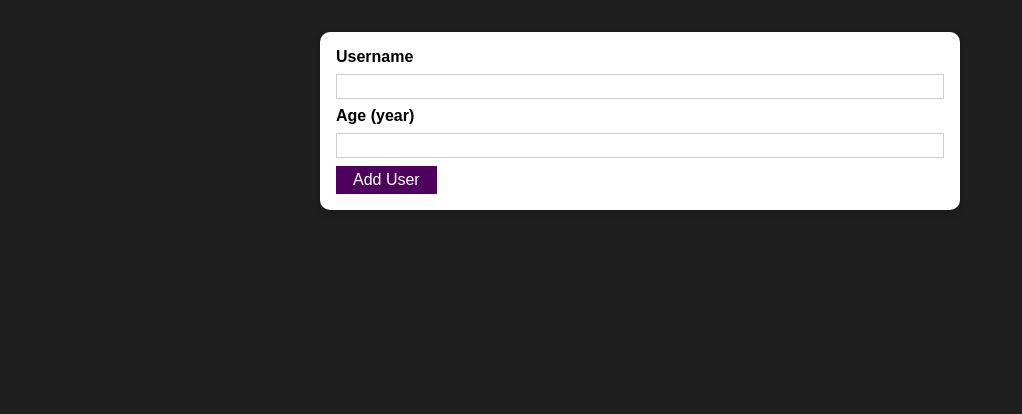
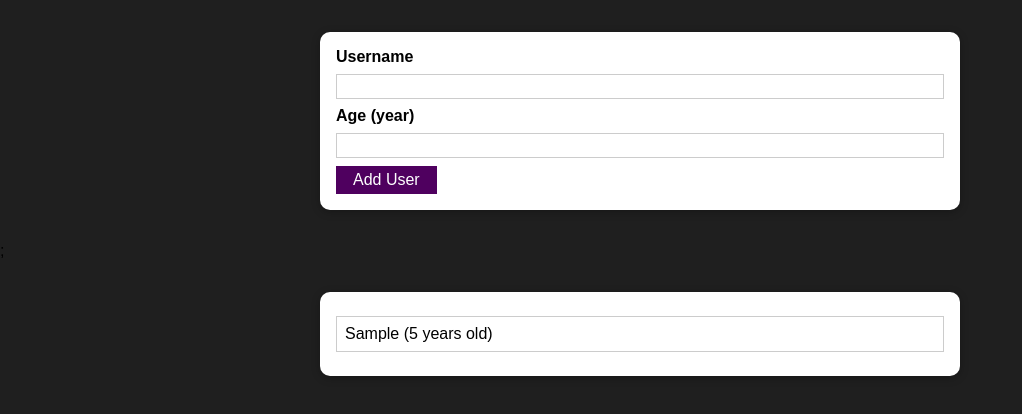
Before and after one commit to taratohidi/userProject, a React (Create React App) app: page / in a window 1280 px wide. Both pictures are taken after typing "Sample", "5" into the empty fields and a click on the button "Add User". Shown: the top 414 px of the page, without its empty margins (0-1022 px from the left). Built offline with nearby package versions, Linux system fonts and the light colour scheme.

Commit message:
Add a users list component and Manage a list of users vis state

```diff
--- a/src/App.jsx
+++ b/src/App.jsx
@@ -1,8 +1,25 @@
-import React from "react";
+import React, { useState } from "react";
 import AddUsers from "./components/Users/AddUsers";
+import UserList from "./components/Users/UserList";
 
 function App() {
-  return <AddUsers />;
+  const [users, setUsers] = useState([]);
+
+  const addUserHandler = (uName, uAge) => {
+    setUsers((prevUsers) => {
+      return [
+        ...prevUsers,
+        { name: uName, age: uAge, id: Math.random().toString() },
+      ];
+    });
+  };
+
+  return (
+    <>
+      <AddUsers onAddUser={addUserHandler} />;
+      <UserList users={users} />
+    </>
+  );
 }
 
 export default App;
--- a/src/components/Users/AddUsers.jsx
+++ b/src/components/Users/AddUsers.jsx
@@ -23,7 +23,9 @@
     if (+age < 1) {
       return;
     }
-    console.log(enteredUsername, age);
+
+    props.onAddUser(enteredUsername, age);
+
     setEnteredUsername("");
     setAge("");
   };
--- /dev/null
+++ b/src/components/Users/UserList.jsx
@@ -0,0 +1,19 @@
+import React from "react";
+import Card from "../UI/Card/Card";
+import classes from "./UserList.module.css";
+
+const UserList = (props) => {
+  return (
+    <Card className={classes.users}>
+      <ul>
+        {props.users.map((user) => (
+          <li key={user.id}>
+            {user.name} ({user.age} years old)
+          </li>
+        ))}
+      </ul>
+    </Card>
+  );
+};
+
+export default UserList;
--- /dev/null
+++ b/src/components/Users/UserList.module.css
@@ -0,0 +1,16 @@
+.users {
+  margin: 2rem auto;
+  width: 90%;
+  max-width: 40rem;
+}
+
+.users ul {
+  list-style: none;
+  padding: 1rem;
+}
+
+.users li {
+  border: 1px solid #ccc;
+  margin: 0.5rem 0;
+  padding: 0.5rem;
+}
```
